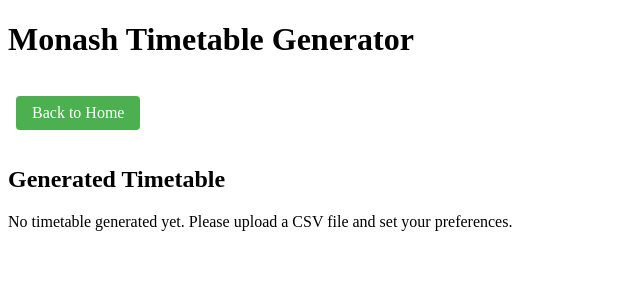
After one commit to aman-nishad-monash/timetable_DBE, a Django app: page /timetable-view/ in a window 1280 px wide. The commit adds this page. Shown: the top 300 px of the page, without its empty margins (0-640 px from the left). Run offline with Django 5.2, Linux system fonts and the light colour scheme.

Commit message:
complete with html markdown generated timtable

```diff
--- a/timetable_gen/templates/timetable_gen/base.html
+++ b/timetable_gen/templates/timetable_gen/base.html
@@ -59,7 +59,7 @@
     .save-button:hover {
       background-color: #1976D2;
     }
-    /* (Optional) Styling for the plain checkboxes */
+    /* Plain checkboxes */
     input[type="checkbox"] {
       margin-right: 0.5rem;
       width: 16px;
@@ -75,149 +75,32 @@
       border: 1px solid #ddd;
       border-radius: 4px;
     }
+    /* Timetable styling (for timetable view) */
+    .timetable-entry {
+      margin: 1rem 0;
+      padding: 1rem;
+      border: 1px solid #ccc;
+      border-radius: 6px;
+      background: #fafafa;
+    }
+    /* Navigation Button Styling */
+    .nav-button {
+      display: inline-block;
+      margin: 1rem 0.5rem;
+      padding: 0.5rem 1rem;
+      background-color: #4CAF50;
+      color: white;
+      text-decoration: none;
+      border-radius: 4px;
+    }
+    .nav-button:hover {
+      background-color: #45a049;
+    }
   </style>
 </head>
 <body>
   <h1>Monash Timetable Generator</h1>
-
-  <!-- Main form for CSV upload -->
-  <form id="timetableForm" method="post" enctype="multipart/form-data">
-    {% csrf_token %}
-    <!-- File Upload Section -->
-    <div class="drop-zone" id="dropZone">
-      <span class="drop-zone__prompt">📁 Drop CSV file here or click to upload</span>
-      <input type="file" name="file" class="drop-zone__input" accept=".csv" required>
-      <button type="submit">Submit</button>
-    </div>
-
-    <div id="fileList"></div>
-  </form>
-  <form method="post" id="preferencesForm">
-      {% csrf_token %}
-
-      <!-- Lecturer Selection Section -->
-      {% if available_lecturers %}
-      <div class="lecturers-section">
-        <h3>Select Lecturers</h3>
-        <ol>
-          {% for avl_lec in available_lecturers %}
-            <li>
-              <div class="lecturer-item">
-                <!-- Here we encode all lecturer info (e.g. name, unit, type) in the checkbox value -->
-                <input type="checkbox" name="lecturers" value="{{ avl_lec.0 }}|{{ avl_lec.1 }}|{{ avl_lec.2 }}">
-                <div class="lecturer-info">
-                  <strong>Lecturer:</strong> {{ avl_lec.0 }}<br>
-                  <strong>Unit:</strong> {{ avl_lec.1 }}<br>
-                  <strong>Type:</strong> {{ avl_lec.2 }}
-                </div>
-              </div>
-            </li>
-          {% endfor %}
-        </ol>
-      </div>
-      {% else %}
-        <p>No classes loaded yet. Please upload a CSV file.</p>
-      {% endif %}
-
-          <!-- Time Inputs -->
-    <div class="time-picker-group">
-      <div class="preference-group">
-        <label>{{ form.preferred_start_time.label }}</label>
-        {{ form.preferred_start_time }}
-      </div>
-      <div class="preference-group">
-        <label>{{ form.preferred_end_time.label }}</label>
-        {{ form.preferred_end_time }}
-      </div>
-    </div>
-
-    <!-- Days Off -->
-    <div class="preference-group">
-      <label>{{ form.days_off.label }}</label>
-      {{ form.days_off }}
-    </div>
-
-    <!-- Unit Ranks -->
-    {% if units %}
-    <div class="preference-group">
-      <h3>Unit Rankings (4 = most important)</h3>
-      {% for unit_name, unit_code in units %}
-      <div class="input-group">
-        <label>{{ unit_name }} ({{ unit_code }})</label>
-        <input type="number" name="unit_rank_{{ unit_code }}"
-               min="1" max="4" required>
-      </div>
-      {% endfor %}
-    </div>
-    {% endif %}
-
-    <!-- Busy Schedule -->
-    <div class="preference-group">
-      <label>
-        {{ form.busy_sched }} {{ form.busy_sched.label }}
-      </label>
-    </div>
-
-    <!-- Critical Features -->
-    <div class="preference-group">
-      <h3>Critical Preferences</h3>
-      {% for field in form %}
-        {% if field.name|slice:':8' == 'critical' %}
-        <div class="critical-item">
-          <label>
-            {{ field }} {{ field.label }}
-          </label>
-        </div>
-        {% endif %}
-      {% endfor %}
-    </div>
-
-    <!-- Preference Order -->
-    <div class="preference-group">
-      <h3>Preference Priority Order</h3>
-      {% for field in form %}
-        {% if field.name|slice:':16' == 'preference_order' %}
-        <div class="order-item">
-          <label>{{ field }} {{ field.label}}</label>
-        </div>
-        {% endif %}
-      {% endfor %}
-    </div>
-
-
-      <button type="submit" name="action" value="save_preferences" class="save-button">
-        Generate Timetable
-      </button>
-    </form>
-
-
-    <script>
-      document.addEventListener("DOMContentLoaded", () => {
-        const dropZone = document.getElementById("dropZone");
-        const fileInput = document.querySelector(".drop-zone__input");
-        const fileList = document.getElementById("fileList");
-
-        dropZone.addEventListener("click", (event) => {
-          // If the click came from a button or the file input, do nothing.
-          if (
-            event.target.tagName.toLowerCase() === "button" ||
-            event.target.classList.contains("drop-zone__input")
-          ) {
-            return;
-          }
-          fileInput.click();
-        });
-
-        fileInput.addEventListener("change", () => {
-          fileList.innerHTML = "";
-          Array.from(fileInput.files).forEach(file => {
-            const fileItem = document.createElement("div");
-            fileItem.textContent = `${file.name} (${file.size} bytes)`;
-            fileList.appendChild(fileItem);
-          });
-        });
-      });
-    </script>
-
+  {% block content %}
+  {% endblock %}
 </body>
 </html>
--- /dev/null
+++ b/timetable_gen/templates/timetable_gen/timetableView.html
@@ -0,0 +1,22 @@
+{% extends "timetable_gen/base.html" %}
+
+{% block content %}
+  <!-- Navigation Button to Home -->
+  <a href="{% url 'home' %}" class="nav-button">Back to Home</a>
+
+  <h2>Generated Timetable</h2>
+  {% if timetable_classes %}
+    <div class="timetable">
+      {% for cls in timetable_classes %}
+        <div class="timetable-entry">
+          <!-- Replace the fields below with your actual timetable data -->
+          <p><strong>{{ cls.unit_name }}</strong> – {{ cls.lecturer_name }}</p>
+          <p>{{ cls.day }}: {{ cls.start_time }} – {{ cls.end_time }}</p>
+          <p>Class type: {{ cls.class_type }}</p>
+        </div>
+      {% endfor %}
+    </div>
+  {% else %}
+    <p>No timetable generated yet. Please upload a CSV file and set your preferences.</p>
+  {% endif %}
+{% endblock %}
--- a/timetable_gen/urls.py
+++ b/timetable_gen/urls.py
@@ -2,5 +2,6 @@
 from . import views
 
 urlpatterns = [
-    path('', views.home, name='home'),  # Home page
+    path('', views.home, name='home'),  # Home page with CSV upload and preferences form
+    path('timetable-view/', views.timetable_view, name='timetable_view'),  # Timetable display page
 ]
--- a/timetable_gen/views.py
+++ b/timetable_gen/views.py
@@ -1,49 +1,47 @@
-from django.shortcuts import render
-from datetime import datetime
-# Create your views here.
 from django.shortcuts import render, redirect
+from datetime import datetime  # You can now use datetime.strptime directly
 from .timetableGen_helper import *
-from .forms import *
-
+from .forms import PreferencesForm
 
 def home(request):
     classes = None
-    preferences = None
     available_lecturers = None
     units = None
     form = PreferencesForm()
 
-
+    # Handle CSV file upload
     if request.method == "POST" and request.FILES.get("file"):
-        # Process file upload if provided.
         csv_file = request.FILES["file"]
         classes = UniClass.load_read_csv(csv_file)
+        # Expecting retreive_units_lecturers to return two lists (e.g. lecturers and units)
         available_lecturers, units = list(UniClass.retreive_units_lecturers(classes))
-        request.session['classes'] = [cls.to_dict() for cls in classes]      # Note: Ensure classes is serializable or store what you need
+        # Store serializable versions in the session
+        request.session['classes'] = [cls.to_dict() for cls in classes]
         request.session['available_lecturers'] = available_lecturers
         request.session['units'] = units
-        # Redirect to the same page so that the preferences form will have the CSV data available  # CHANGED: Line 21
-        return redirect('home')  # Assumes your URL pattern is named 'home'
+        # Redirect so that the preferences form loads with the new CSV data
+        return redirect('home')
 
+    # Handle preferences form submission
     if request.method == "POST" and request.POST.get("action") == "save_preferences":
         classes_serialized = request.session.get('classes')
         available_lecturers = request.session.get('available_lecturers')
         units = request.session.get('units')
 
         if classes_serialized:
-          classes = [UniClass.from_dict(data) for data in classes_serialized]
+            classes = [UniClass.from_dict(data) for data in classes_serialized]
         else:
             classes = None
 
         if not units:
-            return render(request, 'timetable_gen/base.html', {
+            # If no CSV data is available, show an error on the home page.
+            return render(request, 'timetable_gen/home.html', {
                 'error': "Please upload a CSV file before setting preferences.",
                 'form': form,
             })
 
         form = PreferencesForm(request.POST)
         if form.is_valid():
-            # Process times
             try:
                 preferred_start_time = datetime.datetime.strptime(
                     form.cleaned_data['preferred_start_time'], "%I:%M%p"
@@ -52,53 +50,68 @@
                     form.cleaned_data['preferred_end_time'], "%I:%M%p"
                 )
             except ValueError:
-                # Handle time format error
-                pass
+                # You might want to return an error message here
+                preferred_start_time = None
+                preferred_end_time = None
 
-            # Process unit ranks
+            # Process unit rankings (assumes units is a list of tuples like (unit_name, unit_code))
             unit_ranks = {}
             for unit_name, unit_code in units:
                 rank = request.POST.get(f'unit_rank_{unit_code}')
                 if rank:
                     unit_ranks[unit_name] = int(rank)
-            unit_ranks = dict(sorted(unit_ranks.items(),
-                                key=lambda item: item[1], reverse=True))
+            # Optional: sort unit_ranks if needed
+            unit_ranks = dict(sorted(unit_ranks.items(), key=lambda item: item[1], reverse=True))
 
-            # Build preferences dictionary
             all_preferences = {
-                "Ideal Lecturers": UniClass.finalizing_ideal_lecturers((request.POST.getlist('lecturers')), classes, available_lecturers),
+                "Ideal Lecturers": UniClass.finalizing_ideal_lecturers(
+                    request.POST.getlist('lecturers'), classes, available_lecturers
+                ),
                 "Unit Ranks": unit_ranks,
-                "Days Off": [day.strip().lower()
-                        for day in form.cleaned_data['days_off'].split(',')],
+                "Days Off": [day.strip().lower() for day in form.cleaned_data['days_off'].split(',')],
                 "Preferred Start Time": preferred_start_time,
                 "Preferred End Time": preferred_end_time,
                 "Busyness Schedule": form.cleaned_data['busy_sched'],
-                 "Critical Features": {
-            "Ideal Lecturers": form.cleaned_data['critical_ideal_lecturers'],
-            "Unit Importance": form.cleaned_data['critical_unit_importance'],
-            "Days Off": form.cleaned_data['critical_days_off'],
-            "Preferred Start Time": form.cleaned_data['critical_preferred_start_time'],
-            "Preferred End Time": form.cleaned_data['critical_preferred_end_time'],
-            "Busyness Level": form.cleaned_data['critical_busyness_level']
-        },
+                "Critical Features": {
+                    "Ideal Lecturers": form.cleaned_data['critical_ideal_lecturers'],
+                    "Unit Importance": form.cleaned_data['critical_unit_importance'],
+                    "Days Off": form.cleaned_data['critical_days_off'],
+                    "Preferred Start Time": form.cleaned_data['critical_preferred_start_time'],
+                    "Preferred End Time": form.cleaned_data['critical_preferred_end_time'],
+                    "Busyness Level": form.cleaned_data['critical_busyness_level']
+                },
                 "Preference Order": {
-         "Ideal Lecturers": form.cleaned_data['preference_order_ideal_lecturers'],
-         "Unit Importance": form.cleaned_data['preference_order_unit_importance'],
-         "Days Off": form.cleaned_data['preference_order_days_off'],
-         "Preferred Start Time": form.cleaned_data['preference_order_preferred_start_time'],
-         "Preferred End Time": form.cleaned_data['preference_order_preferred_end_time'],
-         "Busyness Level": form.cleaned_data['preference_order_busyness_level']
+                    "Ideal Lecturers": form.cleaned_data['preference_order_ideal_lecturers'],
+                    "Unit Importance": form.cleaned_data['preference_order_unit_importance'],
+                    "Days Off": form.cleaned_data['preference_order_days_off'],
+                    "Preferred Start Time": form.cleaned_data['preference_order_preferred_start_time'],
+                    "Preferred End Time": form.cleaned_data['preference_order_preferred_end_time'],
+                    "Busyness Level": form.cleaned_data['preference_order_busyness_level']
+                }
+            }
+
+            # Generate timetable based on classes and preferences
+            timetable_classes = timetable_generator(classes, all_preferences)
+            request.session['timetable_classes'] = [cls.to_dict() for cls in timetable_classes]
+        else:
+            print("Form errors:", form.errors)
+
+    # Render the home page with data from session (if any)
+    context = {
+        'classes': request.session.get('classes'),
+        'available_lecturers': request.session.get('available_lecturers'),
+        'units': request.session.get('units'),
+        'form': form,
     }
-}
-            # Generate timetable
-            timetable_classes = timetable_generator(classes, all_preferences)
+    return render(request, 'timetable_gen/home.html', context)
+
+def timetable_view(request):
+    timetable_classes_serialized = request.session.get('timetable_classes')
+    if timetable_classes_serialized:
+        timetable_classes = [UniClass.from_dict(data) for data in timetable_classes_serialized]
     else:
-        print("Form errors:", form.errors)
+        timetable_classes = None
 
-
-    return render(request, 'timetable_gen/base.html', {
-            'classes': request.session.get('classes'),
-            'available_lecturers': request.session.get('available_lecturers'),
-            'units': request.session.get('units'),
-            'form': form,
-     })
+    return render(request, 'timetable_gen/timetableView.html', {
+        'timetable_classes': timetable_classes,
+    })
```
Also changed, not shown: timetable_gen/templates/timetable_gen/home.html (added, +140 -0 lines). Lines whose indentation alone changed are shown as unchanged.
